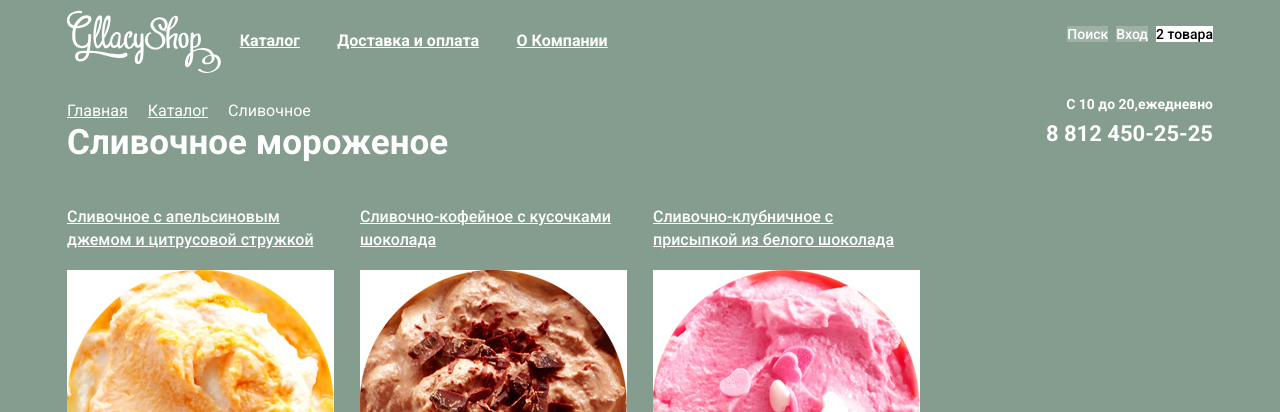
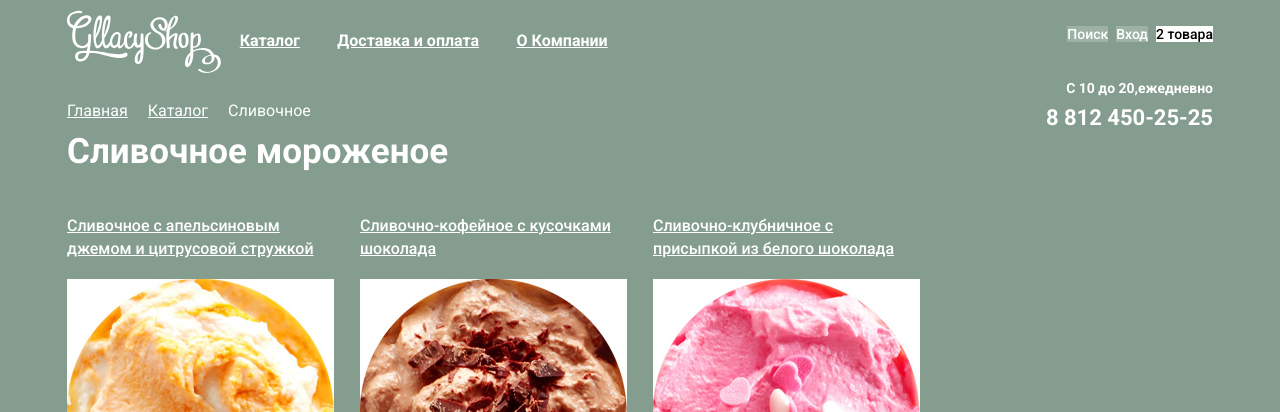
Before and after one commit to MrBlackD/27219-gllacy, a plain HTML site: page catalog.html in a window 1280 px wide. Shown: the top 412 px of the page. Drawn offline with Linux system fonts and the light colour scheme.

Commit message:
Revert "Исправил замечания"
This reverts commit b232d644795bd0f6075d039e14179c675fb57a35.

```diff
--- a/catalog.html
+++ b/catalog.html
@@ -73,19 +73,26 @@
                 </li>
             </ul>
         </nav>
-        <p class="info">
-            <span class="working-hours">С 10 до 20,ежедневно</span>
-            <a href="tel:88124502525" class="phone-number">8 812 450-25-25</a>
-        </p>
     </header>
     <main class="container">
         <div class="main-top">
             <h1>Сливочное мороженое</h1>
-            <ul class="breadcrumbs">
-                <li><a href="index.html">Главная</a></li>
-                <li><a href="#">Каталог</a></li>
-                <li class="breadcrumbs-current">Сливочное</li>
-            </ul>
+            <div class="breadcrumbs-and-info">
+                <ul class="breadcrumbs">
+                    <li><a href="index.html">Главная</a></li>
+                    <li><a href="#">Каталог</a></li>
+                    <li class="breadcrumbs-current">Сливочное</li>
+                </ul>
+                <!--
+                    Пришлось перенести сюда этот блок, не увдиел других способов как сделать сетку
+                    Также пришлось поменять p на div, потому что элементы сюдя по инспектору начали вываливаться,
+                    после применения display:flex
+                -->
+                <div class="info">
+                    <p class="working-hours">С 10 до 20,ежедневно</p>
+                    <a href="tel:88124502525" class="phone-number">8 812 450-25-25</a>
+                </div>
+            </div>
         </div>
         <section class="icecream">
             <h2 class="visually-hidden">Список мороженого</h2>
--- a/css/style.css
+++ b/css/style.css
@@ -179,7 +179,6 @@ body{
 	line-height: 16px;
 	font-weight: 700;
 
-	display: block;
 }
 
 .phone-number{
@@ -356,9 +355,11 @@ body{
 .info{
 	width: 267px;
 	text-align: right;
+}
 
-	position: absolute;
-	right: 0;
+.breadcrumbs-and-info{
+	display: flex;
+	justify-content: space-between;
 }
 
 .main-top h1{
@@ -383,7 +384,3 @@ body{
 	width:267px;
 
 }
-
-.main-header{
-	position: relative;
-}
```
